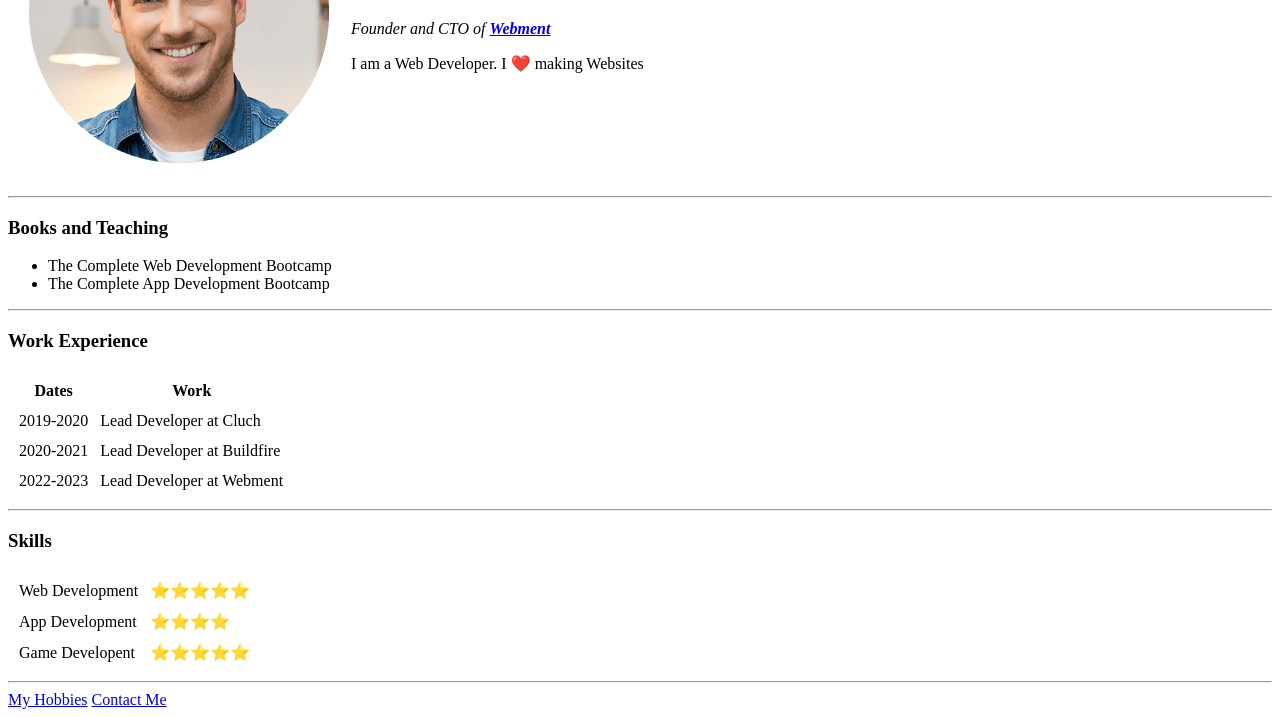
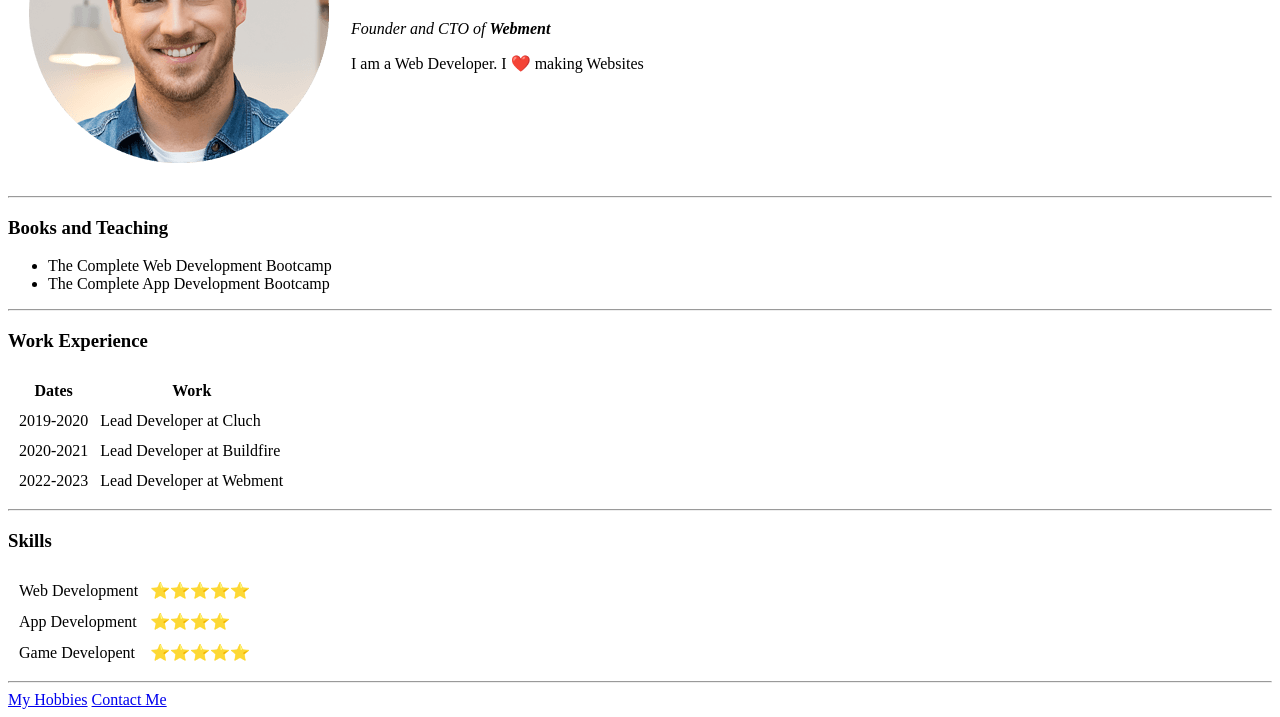
Before and after one commit to Marvel1023/CV, a plain HTML site: page index.html in a window 1280 px wide. Shown: the part 166-883 px from the top of the page. Drawn offline with Linux system fonts and the light colour scheme; a script that the page names is missing.

Commit message:
Update index.html

```diff
--- a/index.html
+++ b/index.html
@@ -10,7 +10,7 @@
       <tr>
         <td><img src="Images/A man.webp" alt="Marvellous"></td>
         <td><h1>Marvellous Dashur</h1>
-        <p><em>Founder and CTO of <strong><a href="https://www.appbrewery.co/">Webment</a></strong></em></p>
+        <p><em>Founder and CTO of <strong><a">Webment</a></strong></em></p>
         <p>I am a Web Developer. I ❤️ making Websites</p></td>
       </tr>
     </table>
```
